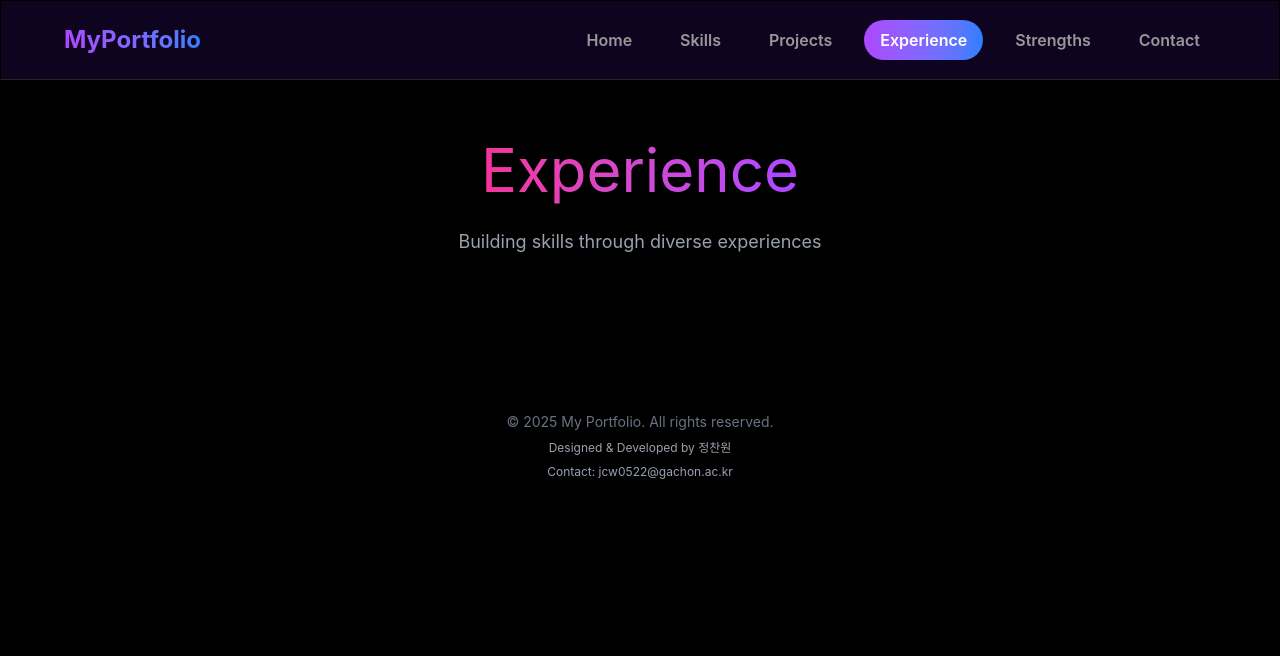
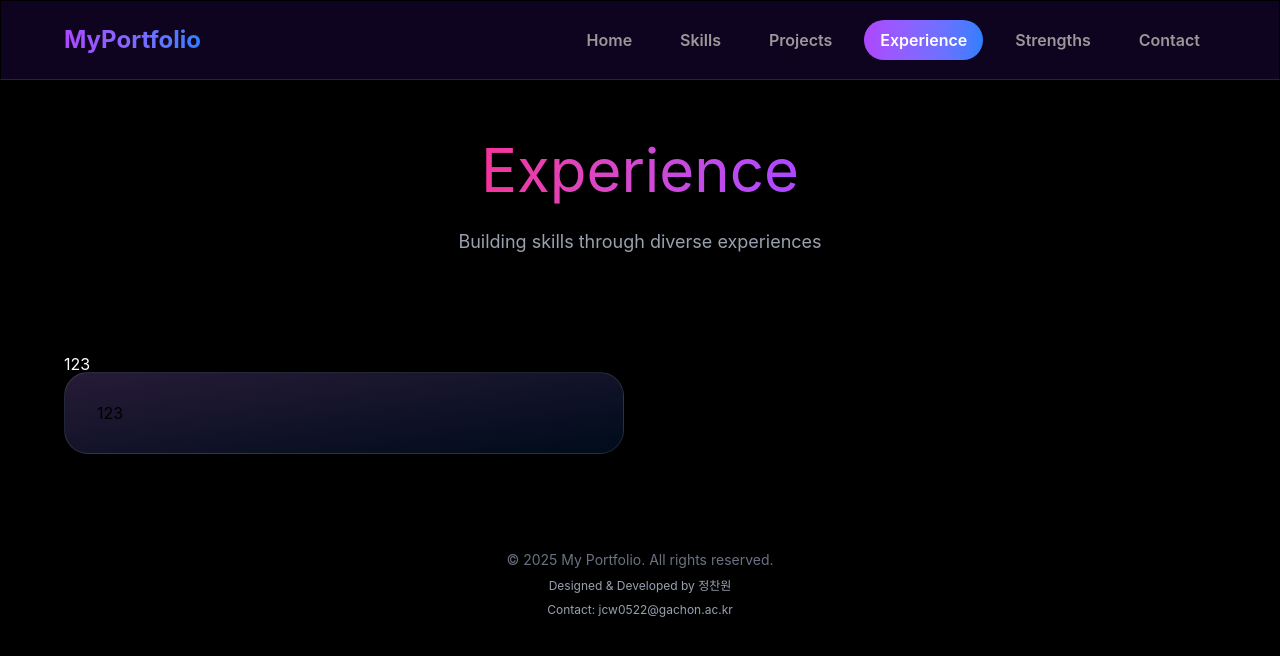
Before and after one commit to JeongCW0522/Portfolio, a React (Vite) app: page /experience in a window 1280 px wide. Shown: the top 656 px of the page. Built offline with nearby package versions, Linux system fonts and the light colour scheme.

Commit message:
feat: 경험 페이지 생성

```diff
--- a/src/components/Experience.jsx
+++ b/src/components/Experience.jsx
@@ -1,5 +1,6 @@
 import { motion } from "framer-motion";
 import PageTitle from "./layouts/PageTitle";
+import ExperienceCard from "./Experience/ExperienceCard";
 
 const experience = () => {
   return (
@@ -7,11 +8,15 @@ const experience = () => {
       initial={{ opacity: 0, y: 20 }}
       animate={{ opacity: 1, y: 0 }}
       transition={{ duration: 0.4, ease: "easeOut" }}
+      className="flex flex-col justify-center items-center"
     >
       <PageTitle
         title="Experience"
         subTitle="Building skills through diverse experiences"
       />
+      <div className="grid grid-cols-1 md:grid-cols-2 gap-8 w-full max-w-6xl mt-10">
+        <ExperienceCard />
+      </div>
     </motion.div>
   );
 };
--- /dev/null
+++ b/src/components/Experience/ExperienceCard.jsx
@@ -0,0 +1,12 @@
+const ExperienceCard = () => {
+  return (
+    <div>
+      <h1 className="text-white">123</h1>
+      <div className="w-full max-w-xl p-8 rounded-3xl border border-white/10 bg-linear-to-br from-[#271b38] to-[rgb(1,11,26)] transition-all duration-300 hover:-translate-y-1 hover:scale-103">
+        123
+      </div>
+    </div>
+  );
+};
+
+export default ExperienceCard;
--- a/src/components/Index.jsx
+++ b/src/components/Index.jsx
@@ -12,8 +12,8 @@ import {
   learningList,
   nextGoals,
 } from "../data/indexData";
-import ProfileCard from "./IndexPage/ProfileCard";
-import InfoCard from "./IndexPage/InfoCard";
+import ProfileCard from "./Introduce/ProfileCard";
+import InfoCard from "./Introduce/InfoCard";
 import clsx from "clsx";
 
 const Index = () => {
@@ -109,9 +109,7 @@ const Index = () => {
                   className="flex flex-col transform transition-transform duration-300 hover:translate-x-2"
                 >
                   <div className="flex items-center gap-3">
-                    <div
-                      className={clsx("w-3 h-3 rounded-full", item.dotColor)}
-                    />
+                    <div className="w-3 h-3 rounded-full bg-blue-400" />
                     <span className="text-lg">{item.title}</span>
                   </div>
                   <span className="ml-6 text-sm text-gray-400 break-keep">
--- a/src/data/indexData.js
+++ b/src/data/indexData.js
@@ -20,17 +20,14 @@ export const nextGoals = [
 
 export const careerGoals = [
   {
-    dotColor: "bg-blue-400",
     title: "풀스택 개발자",
     desc: "프론트엔드와 백엔드를 모두 다룰줄 아는 개발자",
   },
   {
-    dotColor: "bg-blue-400",
     title: "Frontend Developer",
     desc: "애니메이션 기능도 자유자재로 다루며 다양한 사용자 경험에 체험시켜 줄 수 있는 프론트엔드 개발자",
   },
   {
-    dotColor: "bg-blue-400",
     title: "DevOps",
     desc: "도커나 쿠버네티스와 같은 툴을 이용한 DevOps 기술을 갖춘 개발자",
   },
--- a/src/data/skillItems.js
+++ b/src/data/skillItems.js
@@ -35,25 +35,25 @@ export const skillCards = [
   {
     title: "Frontend",
     color: "from-purple-500 to-pink-500",
-    hoverColor: "hover:border-purple-500",
+    hoverColor: "hover:border-purple-500/40",
     skills: frontendSkills,
   },
   {
     title: "Backend",
     color: "from-green-400 to-green-600",
-    hoverColor: "hover:border-green-400",
+    hoverColor: "hover:border-green-400/40",
     skills: backendSkills,
   },
   {
     title: "Cloud",
     color: "from-blue-400 to-blue-600",
-    hoverColor: "hover:border-blue-500",
+    hoverColor: "hover:border-blue-500/40",
     skills: cloudSkills,
   },
   {
     title: "Tools",
     color: "from-orange-400 to-orange-600",
-    hoverColor: "hover:border-orange-500",
+    hoverColor: "hover:border-orange-500/40",
     skills: toolSkills,
   },
 ];
```
Also changed, not shown: src/components/Introduce/InfoCard.jsx (renamed from src/components/IndexPage/InfoCard.jsx), src/components/Introduce/ProfileCard.jsx (renamed from src/components/IndexPage/ProfileCard.jsx).
